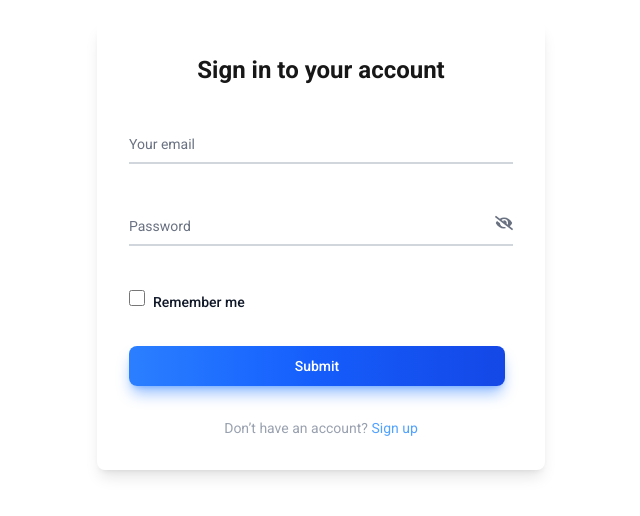
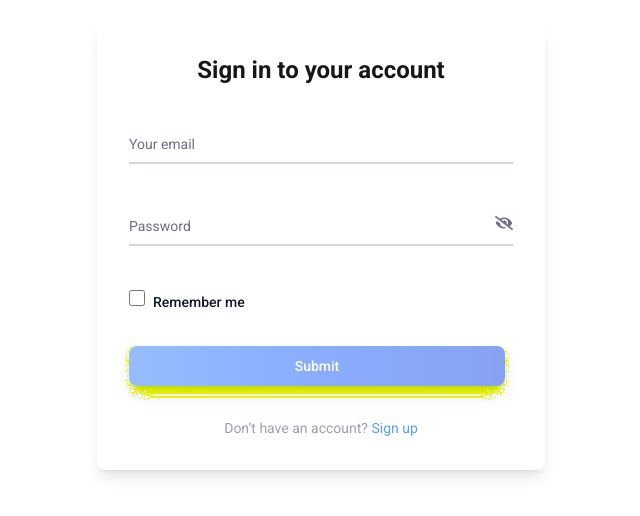
Before and after one commit to alexismandracchia/diveria-bootcamp2025, a Next.js app in the folder group-villafañe-mendez/tp-final/: page /login in a window 1280 px wide. Shown: the part 154-670 px from the top of the page, without its empty margins (319-959 px from the left). Built offline with nearby package versions, Linux system fonts and the light colour scheme.

Commit message:
feat: "se impide mostrar  demaciada informacion en los input"

```diff
--- a/group-villafañe-mendez/tp-final/src/app/(auth)/login/components/FormLogin.tsx
+++ b/group-villafañe-mendez/tp-final/src/app/(auth)/login/components/FormLogin.tsx
@@ -1,7 +1,7 @@
 "use client";
 import { ShadowButton } from "@/components/buttons/Buttons";
 import { FloatingInput } from "@/components/inputs/Inputs";
-import { useState } from "react";
+import { useState, useMemo } from "react";
 import type { FormEvent } from "react";
 import CheckboxField from "@/components/inputs/CheckboxField";
 import { validateLoginForm } from "@/lib/validators";
@@ -18,17 +18,15 @@ const FormLogin = () => {
   const { showToast } = useToast();
   const { login } = useAuth();
 
+  const isValid = useMemo(() => {
+    const errors = validateLoginForm(email, password);
+    return !errors;
+  }, [email, password]);
+
   const handleSubmit = async (e: FormEvent) => {
     e.preventDefault();
 
-    setEmailError("");
-    setPasswordError("");
-
-    const errors = validateLoginForm(email, password);
-
-    if (errors) {
-      setEmailError(errors.email || "");
-      setPasswordError(errors.password || "");
+    if (!isValid) {
       showToast("Algunos valores no son válidos, verifica tu información.");
       return;
     }
@@ -36,12 +34,11 @@ const FormLogin = () => {
     try {
       await login(email, password, rememberMe);
     } catch (err: any) {
-      showToast(err.message || "Error en el inicio de sesión");
-      setEmailError(" ");
-      setPasswordError(err.message || "Credenciales inválidas");
+      showToast(err.message || "Credenciales inválidas");
+      setEmailError("Ingresa un email valido");
+      setPasswordError("Verifica tu contraseña");
     }
   };
-
 
   return (
     <form className="flex flex-col gap-4" onSubmit={handleSubmit}>
@@ -70,7 +67,9 @@ const FormLogin = () => {
           onChange={(checked) => setRememberMe(checked)}
         />
       </div>
-      <ShadowButton type="submit">Submit</ShadowButton>
+      <ShadowButton type="submit" disabled={!isValid}>
+        Submit
+      </ShadowButton>
     </form>
   );
 };
--- a/group-villafañe-mendez/tp-final/src/components/buttons/Buttons.tsx
+++ b/group-villafañe-mendez/tp-final/src/components/buttons/Buttons.tsx
@@ -26,31 +26,20 @@ export function GradientButton({ children, ...props }: CustomButtonProps ) {
   );
 }
 
-export function ShadowButton({ children, ...props }: CustomButtonProps ) {
+export function ShadowButton({ children, disabled, ...props }: CustomButtonProps) {
   return (
     <Button
       {...props}
-      className="
-      text-white
-      bg-gradient-to-r
-      from-blue-500
-      via-blue-600
-      to-blue-700
-      hover:bg-gradient-to-br
-      focus:ring-4
-      focus:outline-none
-      focus:ring-blue-300
-      dark:focus:ring-blue-800
-      shadow-lg
-      shadow-blue-500/50
-      dark:shadow-lg
-      dark:shadow-blue-800/80
-      font-medium rounded-lg
-      text-sm px-5
-      py-2.5
-      text-center
-      me-2
-      mb-2"
+      disabled={disabled}
+      className={`
+        text-white
+        bg-gradient-to-r from-blue-500 via-blue-600 to-blue-700
+        hover:bg-gradient-to-br
+        focus:ring-4 focus:outline-none focus:ring-blue-300 dark:focus:ring-blue-800
+        shadow-lg shadow-blue-500/50 dark:shadow-lg dark:shadow-blue-800/80
+        font-medium rounded-lg text-sm px-5 py-2.5 text-center me-2 mb-2
+        ${disabled ? "opacity-50 cursor-not-allowed hover:bg-gradient-to-r" : "hover:opacity-90"}
+      `}
     >
       {children}
     </Button>
--- a/group-villafañe-mendez/tp-final/src/components/toasts/Toasts.tsx
+++ b/group-villafañe-mendez/tp-final/src/components/toasts/Toasts.tsx
@@ -12,15 +12,15 @@ export const Toasts = ({ message, visible }: ToastProps) => {
 
   return (
     <div
-      className={`fixed bottom-4 right-4 sm:bottom-6 sm:right-6 z-50 flex items-start sm:items-center p-3 sm:p-4 max-w-xs sm:max-w-sm
-        text-sm sm:text-base text-white
-        bg-red-900 rounded-lg shadow-lg
-        space-x-2 sm:space-x-3
-        transition-all duration-500 ease-in-out
-        ${visible ? "opacity-100 translate-y-0" : "opacity-0 translate-y-4"}`}
+      className={`fixed bottom-4 right-4 sm:bottom-6 sm:right-6 z-50 flex flex-col items-center p-3 sm:p-4 max-w-xs sm:max-w-sm
+      text-sm sm:text-base text-white
+      bg-red-900 rounded-lg shadow-lg
+      space-y-2
+      transition-all duration-500 ease-in-out
+      ${visible ? "opacity-100 translate-y-0" : "opacity-0 translate-y-4"}`}
     >
-      <MdErrorOutline size={24} className="flex-shrink-0 mt-1 sm:mt-0" />
-      <div className="break-words">
+      <MdErrorOutline size={24} />
+      <div className="break-words text-center">
         <span className="font-medium">Error:</span> {message}
       </div>
     </div>
```
